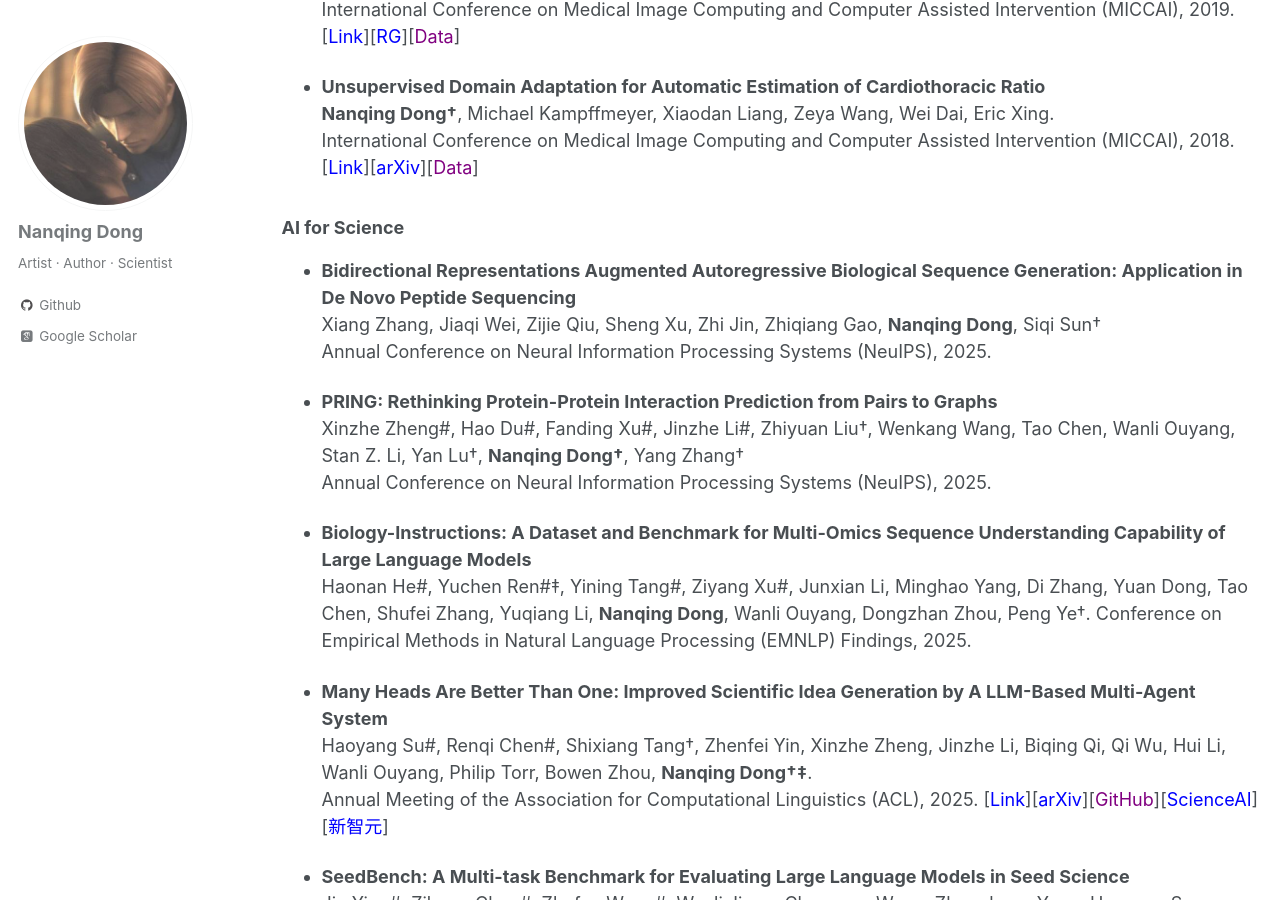
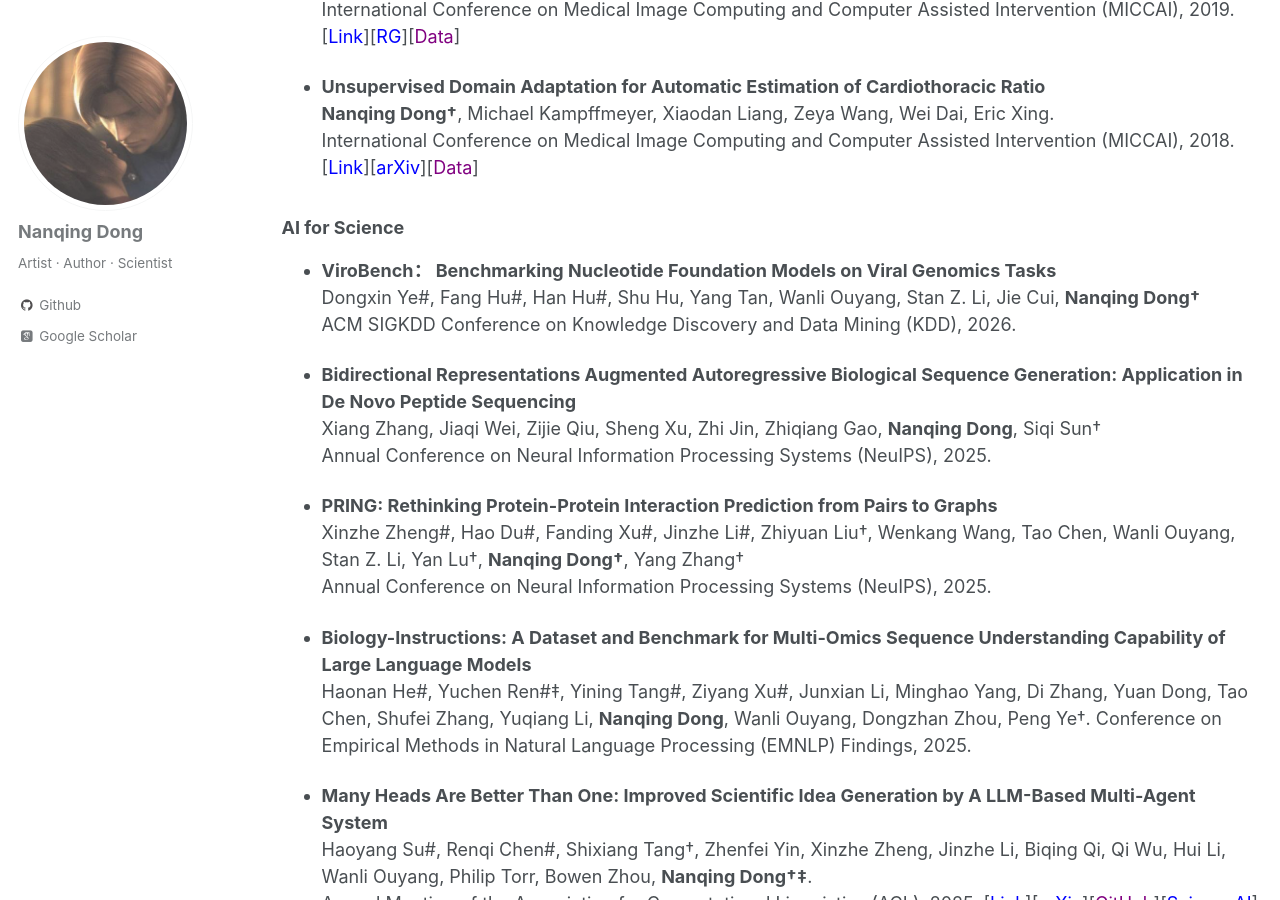
Before and after one commit to eveningdong/eveningdong.github.io, a Jekyll site: the page built from _pages/publication.md, in a window 1280 px wide and 900 px high, scrolled down 4285 px. Built offline with Jekyll 4.4.1, drawn with Linux system fonts in a browser that asks for light colours; some web fonts are replaced.

Commit message:
Update publication.md

```diff
--- a/_pages/publication.md
+++ b/_pages/publication.md
@@ -145,6 +145,10 @@ The research topics are listed in alphabetical order.
 
 
 ### AI for Science
+* **ViroBench： Benchmarking Nucleotide Foundation Models on Viral Genomics Tasks**
+  Dongxin Ye#, Fang Hu#, Han Hu#, Shu Hu, Yang Tan, Wanli Ouyang, Stan Z. Li, Jie Cui, **Nanqing Dong†**
+  ACM SIGKDD Conference on Knowledge Discovery and Data Mining (KDD), 2026.
+
 * **Bidirectional Representations Augmented Autoregressive Biological Sequence Generation: Application in De Novo Peptide Sequencing**
   Xiang Zhang, Jiaqi Wei, Zijie Qiu, Sheng Xu, Zhi Jin, Zhiqiang Gao, **Nanqing Dong**, Siqi Sun†
   Annual Conference on Neural Information Processing Systems (NeuIPS), 2025.
```
